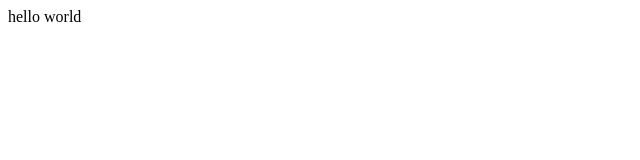
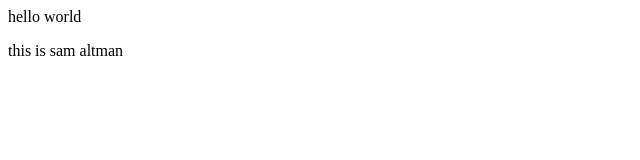
Before and after one commit to Vishnu00998/TestRepo, a plain HTML site: page index.html in a window 1280 px wide. Shown: the whole page, without its empty margins (0-640 px from the left). Drawn offline with Linux system fonts and the light colour scheme.

Commit message:
added line

```diff
--- a/index.html
+++ b/index.html
@@ -1 +1,2 @@
 <p>hello world </p>
+<p> this is sam altman </p>
```
